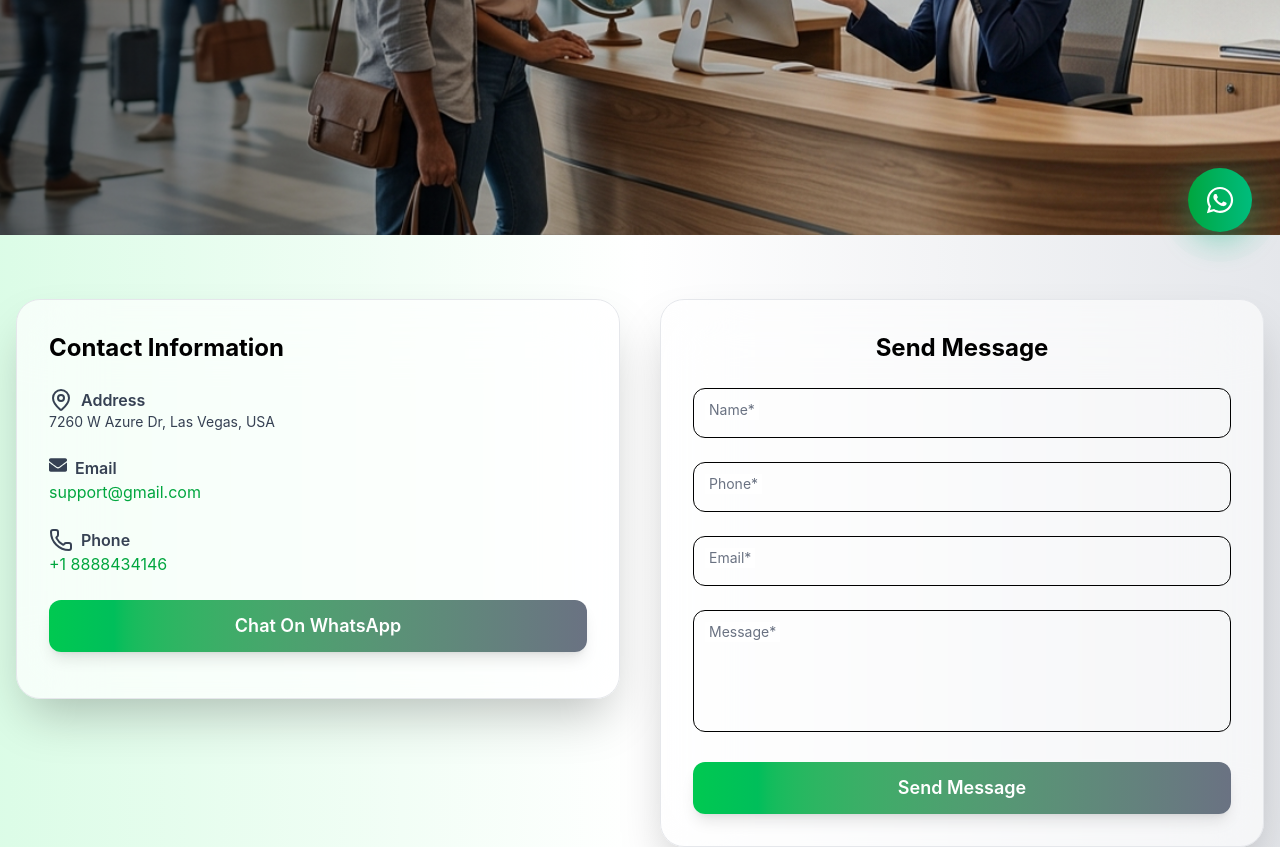
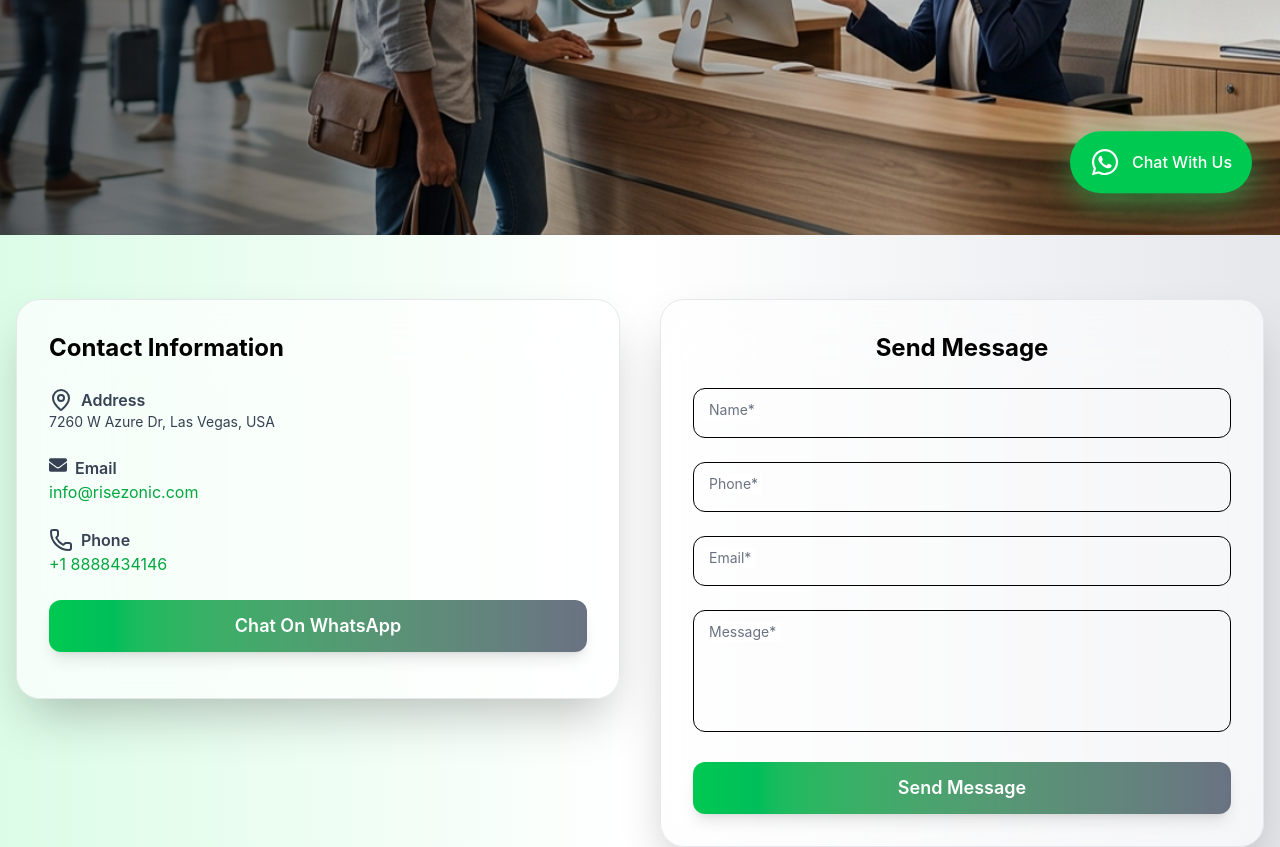
Before and after one commit to vish9155/globaltravelholdigs, a React (Vite) app in the folder frontend/: page /contact-us in a window 1280 px wide. Shown: the part 540-1387 px from the top of the page. Built offline with nearby package versions, Linux system fonts and the light colour scheme.

Commit message:
chnage email

```diff
--- a/frontend/src/Components/ContactUs.jsx
+++ b/frontend/src/Components/ContactUs.jsx
@@ -89,8 +89,8 @@ export default function ContactUs() {
 
                         <div>
                             <p className="font-semibold flex gap-2"><FaEnvelope className='text-lg' /> Email</p>
-                            <NavLink to="mailto:support@gmail.com" className="text-green-600 hover:underline">
-                                support@gmail.com
+                            <NavLink to="mailto:info@risezonic.com" className="text-green-600 hover:underline">
+                                info@risezonic.com
                             </NavLink>
                         </div>
 
--- a/frontend/src/Components/Footer.jsx
+++ b/frontend/src/Components/Footer.jsx
@@ -249,10 +249,10 @@ export default function Footer() {
               </div>
 
               <NavLink
-                to="mailto:support@gmail.com"
+                to="mailto:info@risezonic.com"
                 className="text-gray-100 hover:text-white transition-colors duration-300 text-md"
               >
-                support@gmail.com
+                info@risezonic.com
               </NavLink>
 
             </div>
@@ -328,21 +328,58 @@ export default function Footer() {
       </div>
 
 
-      <div className="fixed bottom-7 right-7 z-50">
+      <div className="fixed bottom-16  right-7 z-50">
 
         <div className="relative group">
 
           <span className="absolute inset-0 rounded-full bg-emerald-500/40 animate-ping opacity-70"></span>
 
-          <NavLink
-            to="https://wa.me/+1 8888434146"
-            target="_blank"
-            className="relative z-10 w-16 h-16 rounded-full bg-gradient-to-r from-green-600 to-emerald-500 flex items-center justify-center shadow-[0_10px_30px_rgba(16,185,129,0.4)] hover:scale-110 transition-all duration-300"
-          >
+          <motion.a
+        href="https://wa.me/919711110975"
+        target="_blank"
+        rel="noopener noreferrer"
+        className="
+          group
+          relative
+          flex
+          items-center
+          gap-3
+          bg-green-500
+          text-white
+          rounded-full
+          px-5
+          py-4
+          shadow-[0_10px_30px_rgba(34,197,94,0.5)]
+          overflow-hidden
+        "
+        animate={{
+          y: [0, -6, 0],
+        }}
+        transition={{
+          duration: 2,
+          repeat: Infinity,
+          ease: "easeInOut",
+        }}
+        whileHover={{
+          scale: 1.05,
+        }}
+        whileTap={{
+          scale: 0.95,
+        }}
+      >
+        <FaWhatsapp className="text-3xl shrink-0" />
 
-            <FaWhatsapp className="text-3xl text-white" />
-
-          </NavLink>
+        <span
+          className="
+            hidden
+            md:block
+            font-medium
+            whitespace-nowrap
+          "
+        >
+          Chat With Us
+        </span>
+      </motion.a>
 
         </div>
 
--- a/frontend/src/Components/WhyChosseus.jsx
+++ b/frontend/src/Components/WhyChosseus.jsx
@@ -8,6 +8,7 @@ import {
     BadgeCheck,
     Plane
 } from "lucide-react";
+import { FaWhatsapp } from 'react-icons/fa';
 
 export default function WhyChosseus() {
 
@@ -86,19 +87,15 @@ export default function WhyChosseus() {
 
                         </div>
 
-
                         <div className='mt-10 space-y-6 text-gray-600 leading-relaxed text-lg'>
 
                             <p>
-                              What truly sets Global Travel apart is its focus on personalization and luxury. Whether you’re traveling for business or leisure, the services are tailored to your needs—offering curated itineraries, premium accommodations, and exclusive deals. The intuitive booking system makes planning quick and easy, while maintaining a high-end feel throughout the process.
+                                What truly sets Global Travel apart is its focus on personalization and luxury. Whether you’re traveling for business or leisure, the services are tailored to your needs—offering curated itineraries, premium accommodations, and exclusive deals. The intuitive booking system makes planning quick and easy, while maintaining a high-end feel throughout the process.
                             </p>
 
                             <p>
                                 In addition, Global Travel provides reliable 24/7 customer support, so you’re always backed up no matter where you are. From last-minute changes to travel assistance, their team ensures peace of mind at every step. Combining affordability with quality, Global Travel delivers exceptional value, making it a trusted choice for modern travelers.
                             </p>
-
-
-
                         </div>
 
 
@@ -111,14 +108,61 @@ export default function WhyChosseus() {
                                 Search Flights
                             </NavLink>
 
-                            <Link
-                                to="https://wa.me/919711110975"
+                            {/* <a
+                                href="https://wa.me/919711110975"
                                 target="_blank"
                                 rel="noopener noreferrer"
-                                className='border border-black text-black hover:bg-black hover:text-white px-8 py-4 rounded-full font-semibold hover:scale-105 transition-all duration-300'
+                                className="border border-black text-black hover:bg-black hover:text-white px-8 py-4 rounded-full font-semibold hover:scale-105 transition-all duration-300"
                             >
                                 Chat On WhatsApp
-                            </Link>
+                            </a> */}
+
+                            <motion.a
+                                href="https://wa.me/919711110975"
+                                target="_blank"
+                                rel="noopener noreferrer"
+                                className="
+          group
+          relative
+          flex
+          items-center
+          gap-3
+          bg-green-500
+          text-white
+          rounded-full
+          px-5
+          py-4
+          shadow-[0_10px_30px_rgba(34,197,94,0.5)]
+          overflow-hidden
+        "
+                                animate={{
+                                    y: [0, -6, 0],
+                                }}
+                                transition={{
+                                    duration: 2,
+                                    repeat: Infinity,
+                                    ease: "easeInOut",
+                                }}
+                                whileHover={{
+                                    scale: 1.05,
+                                }}
+                                whileTap={{
+                                    scale: 0.95,
+                                }}
+                            >
+                                <FaWhatsapp className="text-3xl shrink-0" />
+
+                                <span
+                                    className="
+            hidden
+            md:block
+            font-medium
+            whitespace-nowrap
+          "
+                                >
+                                    Chat With Us
+                                </span>
+                            </motion.a>
 
                         </div>
 
@@ -141,7 +185,7 @@ export default function WhyChosseus() {
 
                             <img
                                 src="/images/Why chose global travel.jpg.jpeg"
-                                className='w-[750px] border h-[750px] object-cover group-hover:scale-110 transition-all duration-700'
+                                className='w-full  h-full object-cover group-hover:scale-110 transition-all duration-700'
                                 alt=""
                             />
 
--- a/frontend/src/Pages/policies/Disclaimers.jsx
+++ b/frontend/src/Pages/policies/Disclaimers.jsx
@@ -102,7 +102,7 @@ export default function Disclaimer() {
               </p>
 
               <div className="mt-4 space-y-3 text-sm">
-                <p><b>Email:</b>support@globaltravelholdings.com</p>
+                <p><b>Email:</b>info@risezonic.com</p>
                 <p><b>Phone:</b> +91 98765 43210</p>
                 <p><b>Address:</b> Global Travel Holdings LLC,16192 Coastal Highway, Lewes, Delaware, USA</p>
               </div>
--- a/frontend/src/Pages/policies/Privacy_Policy.jsx
+++ b/frontend/src/Pages/policies/Privacy_Policy.jsx
@@ -166,7 +166,7 @@ export default function PrivacyPolicy() {
                 <div className="rounded-xl bg-gray-50 p-4 border border-gray-200">
                   <p className="text-xs text-gray-500">Email</p>
                   <p className="text-sm sm:text-base font-medium text-gray-800 break-all">
-                    support@globaltravelholdings.com
+                    info@risezonic.com
                   </p>
                 </div>
 
--- a/frontend/src/Pages/policies/Refund_Policy.jsx
+++ b/frontend/src/Pages/policies/Refund_Policy.jsx
@@ -93,7 +93,7 @@ export default function RefundPolicy() {
               </p>
 
               <div className="mt-4 space-y-3 text-sm">
-                <p><b>Email:</b>support@globaltravelholdings.com</p>
+                <p><b>Email:</b>info@risezonic.com</p>
                 <p><b>Phone:</b> +91 98765 43210</p>
                 <p><b>Address:</b>  Global Travel Holdings LLC,16192 Coastal Highway, Lewes, Delaware, USA </p>
               </div>
--- a/frontend/src/Pages/policies/Terms_Conditions.jsx
+++ b/frontend/src/Pages/policies/Terms_Conditions.jsx
@@ -124,7 +124,7 @@ export default function TermsConditions() {
               </p>
 
               <div className="mt-4 space-y-3 text-sm">
-                <p><b>Email:</b>support@globaltravelholdings.com</p>
+                <p><b>Email:</b>info@risezonic.com</p>
                 <p><b>Phone:</b> +91 98765 43210</p>
                 <p><b>Address:</b> Global Travel Holdings LLC
 16192 Coastal Highway, Lewes, Delaware, USA
```
Also changed, not shown: frontend/src/App.jsx (+25 -25 lines), 1 other file (tests, documents, lock files or other folders).
